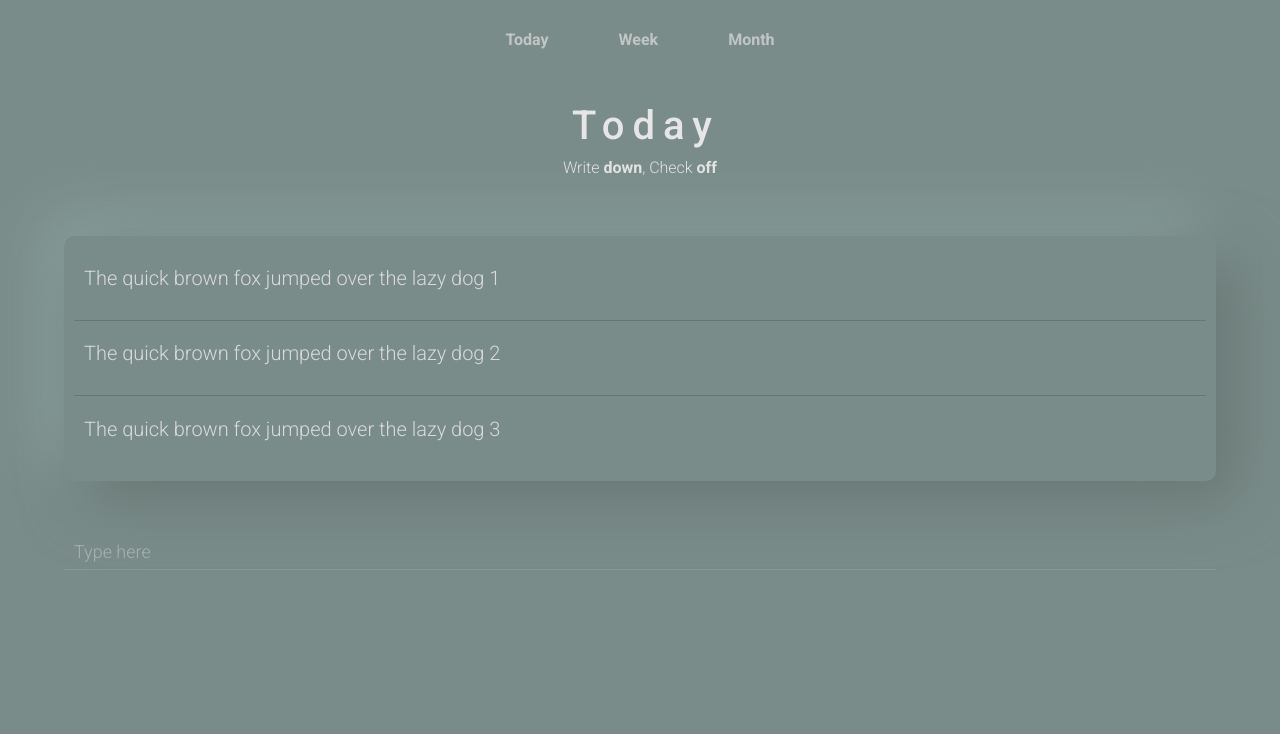
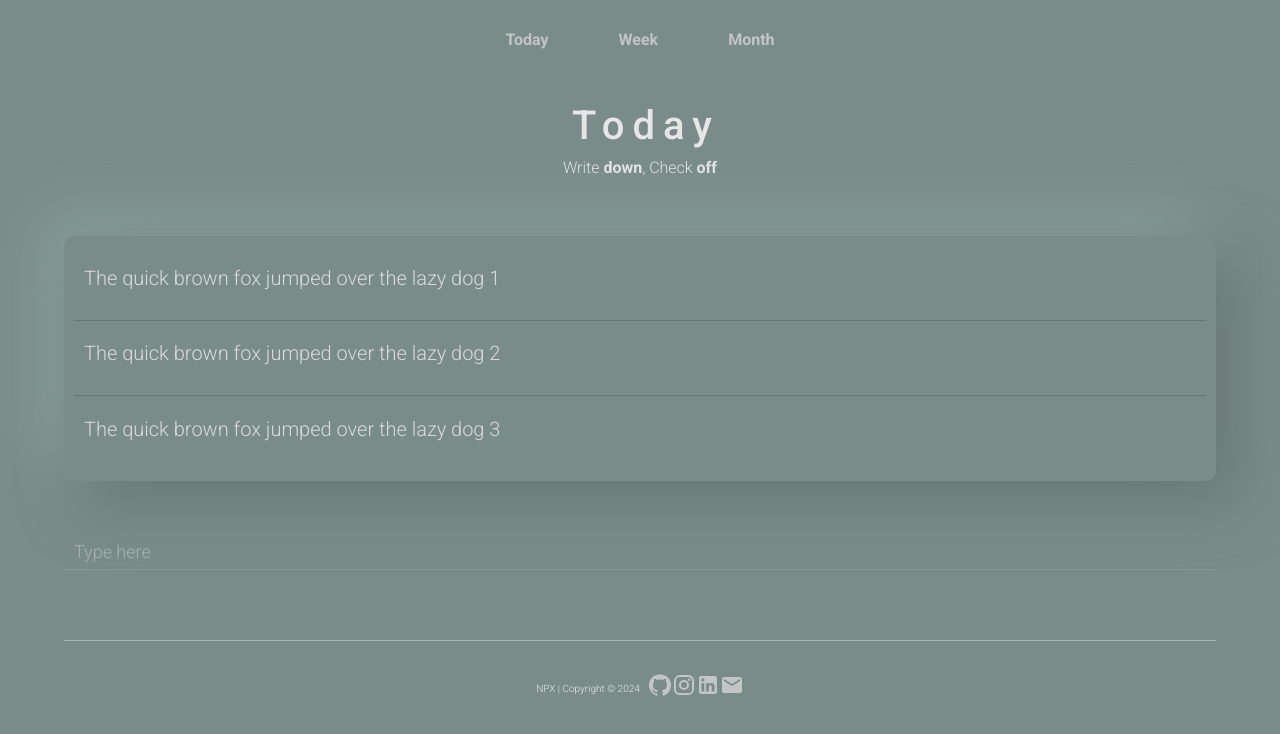
Before and after one commit to noel-pena/TDL-TypeScript, a React (Vite) app: page /#/ in a window 1280 px wide. Shown: the top 734 px of the page. Built offline with nearby package versions, Linux system fonts and the light colour scheme; no server answers.

Commit message:
Added footer styling

```diff
--- a/src/components/Footer.tsx
+++ b/src/components/Footer.tsx
@@ -0,0 +1,52 @@
+import {Divider, Grid2} from "@mui/material";
+import GitHubIcon from "@mui/icons-material/GitHub";
+import InstagramIcon from "@mui/icons-material/Instagram";
+import LinkedInIcon from "@mui/icons-material/LinkedIn";
+import EmailIcon from "@mui/icons-material/Email";
+
+export const Footer = () => {
+    const d = new Date();
+    const year = d.getFullYear();
+
+    return (
+        <>
+            <Divider style={{
+                    borderTop: "1px",
+                    borderColor: "rgba(212, 212, 212, 0.558)",
+                    marginTop: "50px"
+                }}
+            />
+            <Grid2
+                container
+                sx={{ p:4, justifyContent: "center", alignItems: "center" }}
+                spacing={1}
+            >
+                <Grid2
+                    sx={{
+                        xs: 6,
+                        color: "rgb(232, 232, 232)",
+                        fontWeight: 300,
+                        fontSize: "10px",
+                        textAlign: "left",
+                    }}
+                >
+                    NPX | Copyright © {year}
+                </Grid2>
+                <Grid2 sx={{ xs: 6, textAlign: "right" }}>
+                    <a href="https://github.com/noel-pena">
+                        <GitHubIcon sx={{color: 'rgba(220, 220, 220, 0.726)'}} />
+                    </a>
+                    <a href="https://www.instagram.com/i_am_omen/">
+                        <InstagramIcon sx={{color: 'rgba(220, 220, 220, 0.726)'}} />
+                    </a>
+                    <a href="https://linkedin.com/in/noel-pena-1138aa167">
+                        <LinkedInIcon sx={{color: 'rgba(220, 220, 220, 0.726)'}} />
+                    </a>
+                    <a href="mailto:noel.pena@hotmail.com">
+                        <EmailIcon sx={{color: 'rgba(220, 220, 220, 0.726)'}} />
+                    </a>
+                </Grid2>
+            </Grid2>
+        </>
+    );
+};
--- a/src/pages/TodayNotes.tsx
+++ b/src/pages/TodayNotes.tsx
@@ -1,8 +1,8 @@
 import { Header } from "../components/Header";
 import { Title } from "../components/Title";
 import { Items } from "../components/Items";
+import { Footer } from "../components/Footer";
 import { AddItem } from "../util/AddItem.tsx";
-// import { Footer } from "../components/Footer";
 import {CssBaseline, Container, Stack, ThemeProvider} from "@mui/material";
 import theme from "../theme/theme.ts";
 
@@ -14,10 +14,9 @@ export const TodayNotes = () => {
             <Header />
             <Stack>
                 <Title titlePage="Today" />
-
                 <Items getRequest="items" />
                 <AddItem customPostRoute="/api/add" />
-                 {/*<Footer />*/}
+                 <Footer />
             </Stack>
         </ThemeProvider>
     </Container>
```
